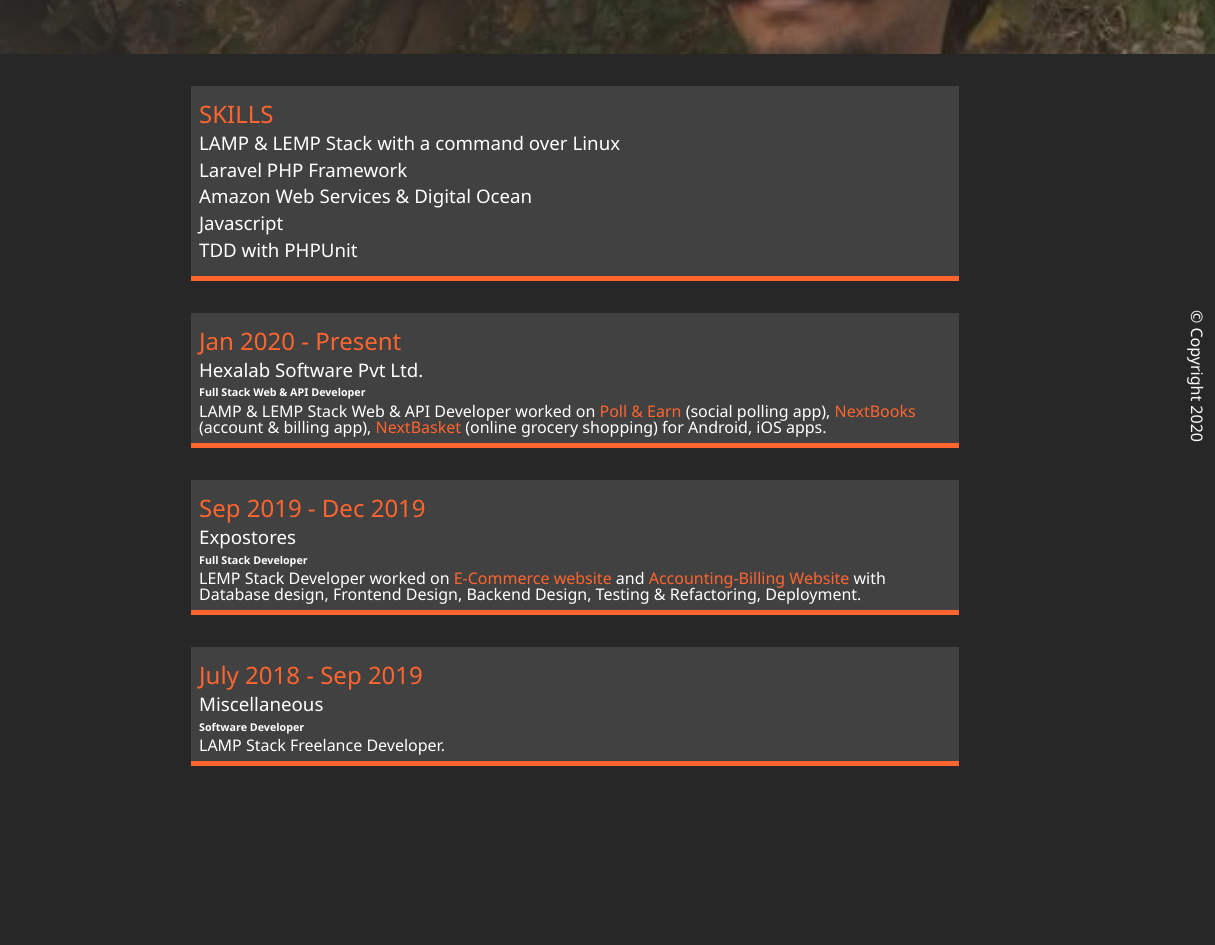
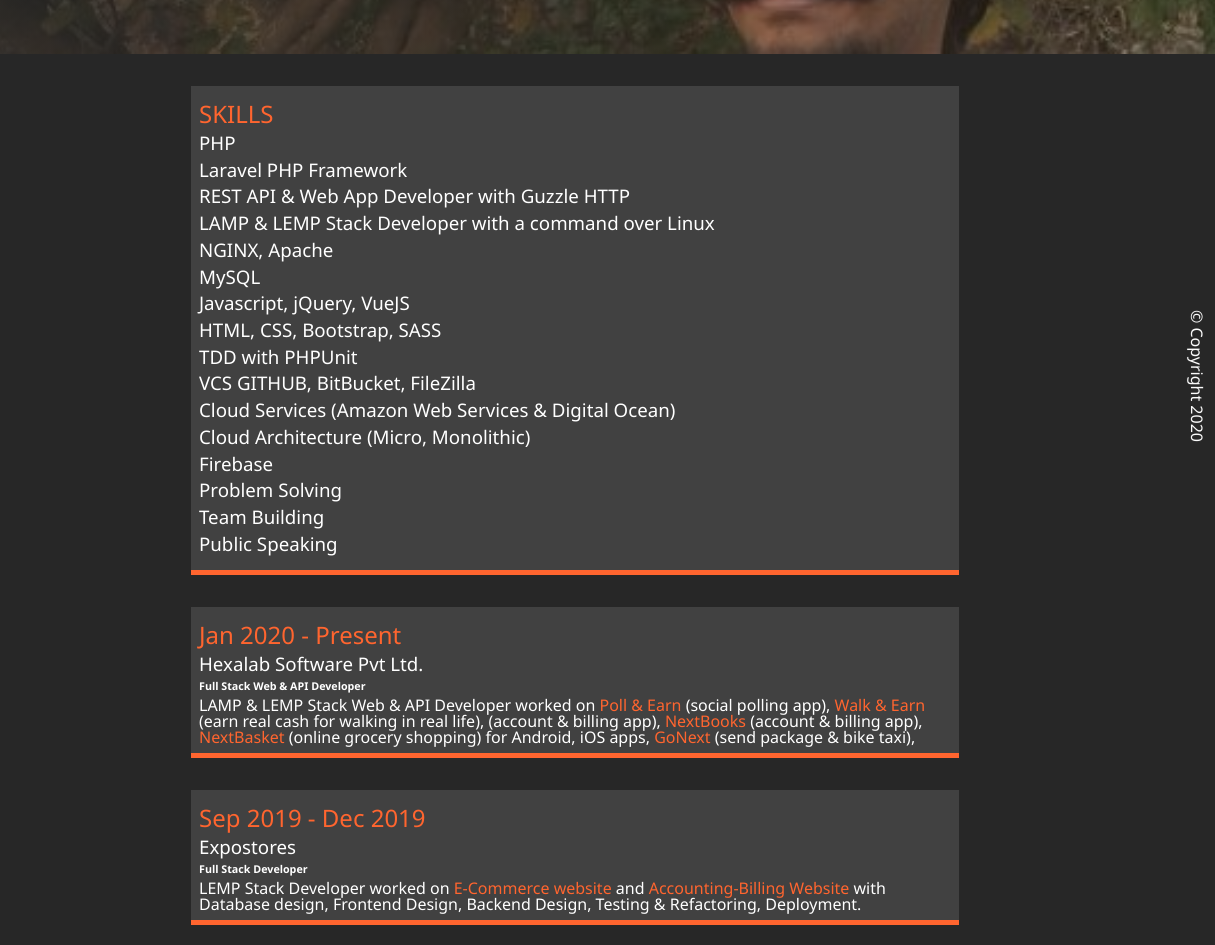
Before and after one commit to lalithhakari/portfolio, a plain HTML site: page about.html in a window 1280 px wide. Shown: the part 346-1291 px from the top of the page, 65-1280 px from the left. Before the commit the page ends 1144 px from the top, so only its background shows below. Drawn offline with Linux system fonts and the light colour scheme.

Commit message:
updated about me

```diff
--- a/about.html
+++ b/about.html
@@ -63,11 +63,22 @@
         <div class="jobs">
           <div class="jobs__job">
             <h2 class="text-secondary">SKILLS</h2>
-            <h3>LAMP & LEMP Stack with a command over Linux</h3>
+            <h3>PHP</h3>
             <h3>Laravel PHP Framework</h3>
-            <h3>Amazon Web Services & Digital Ocean</h3>
-            <h3>Javascript</h3>
+            <h3>REST API & Web App Developer with Guzzle HTTP</h3>
+            <h3>LAMP & LEMP Stack Developer with a command over Linux</h3>
+            <h3>NGINX, Apache</h3>
+            <h3>MySQL</h3>
+            <h3>Javascript, jQuery, VueJS</h3>
+            <h3>HTML, CSS, Bootstrap, SASS</h3>
             <h3>TDD with PHPUnit</h3>
+            <h3>VCS GITHUB, BitBucket, FileZilla</h3>
+            <h3>Cloud Services (Amazon Web Services & Digital Ocean)</h3>
+            <h3>Cloud Architecture (Micro, Monolithic)</h3>
+            <h3>Firebase</h3>
+            <h3>Problem Solving</h3>
+            <h3>Team Building</h3>
+            <h3>Public Speaking</h3>
           </div>
           <div class="jobs__job">
             <h2 class="text-secondary">Jan 2020 - Present</h2>
@@ -79,6 +90,11 @@
                 Poll & Earn
               </a>
               (social polling app),
+              <a href="http://walkandearn.tech" class="text-secondary"
+                >Walk & Earn</a
+              >
+              (earn real cash for walking in real life), (account & billing
+              app),
               <a href="https://nextbooks.co" class="text-secondary"
                 >NextBooks</a
               >
@@ -86,7 +102,10 @@
               <a href="https://nextbasket.in" class="text-secondary"
                 >NextBasket</a
               >
-              (online grocery shopping) for Android, iOS apps.
+              (online grocery shopping) for Android, iOS apps,
+
+              <a href="http://gonext.co.in" class="text-secondary">GoNext</a>
+              (send package & bike taxi),
             </p>
           </div>
           <div class="jobs__job">
```
